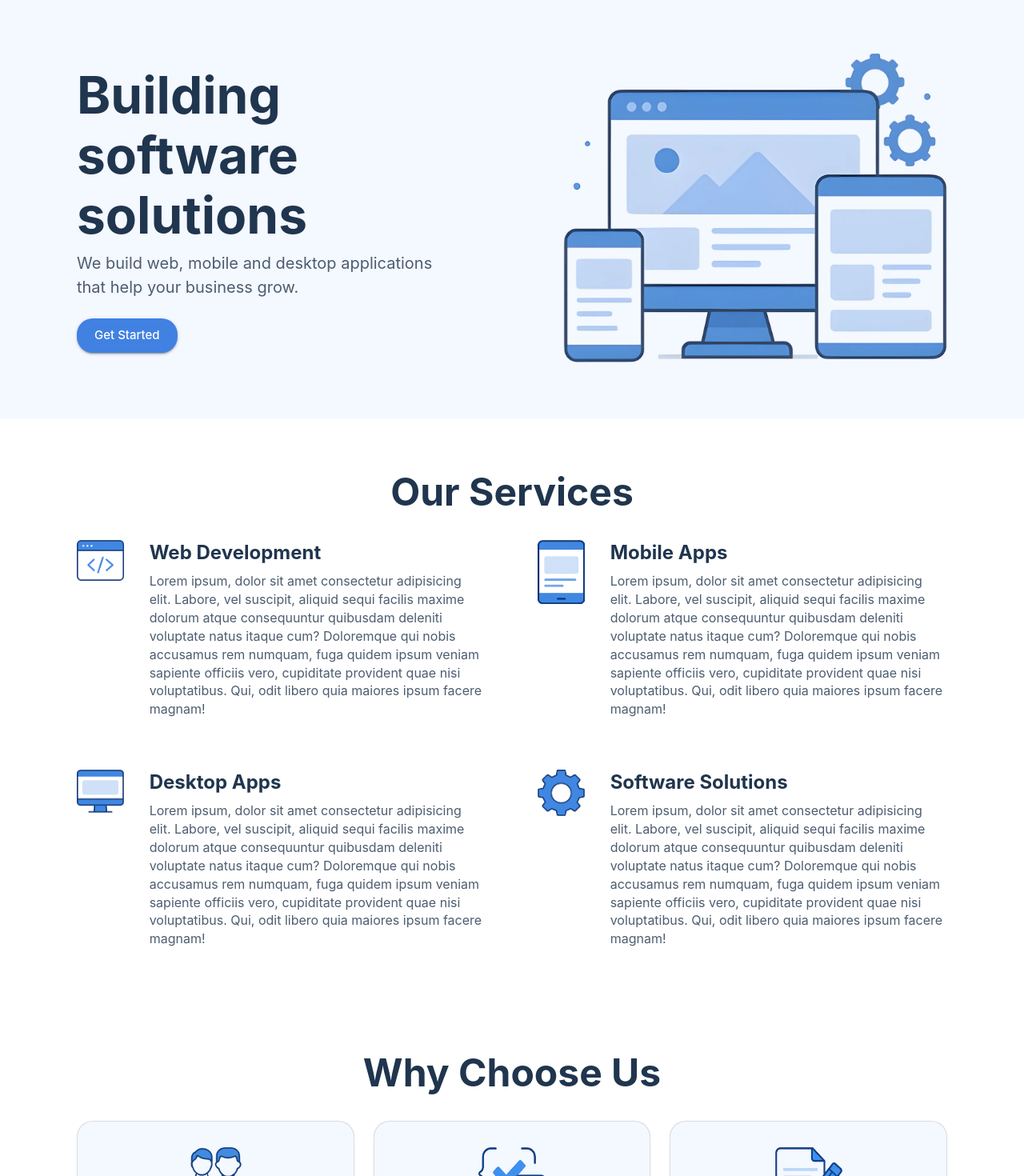
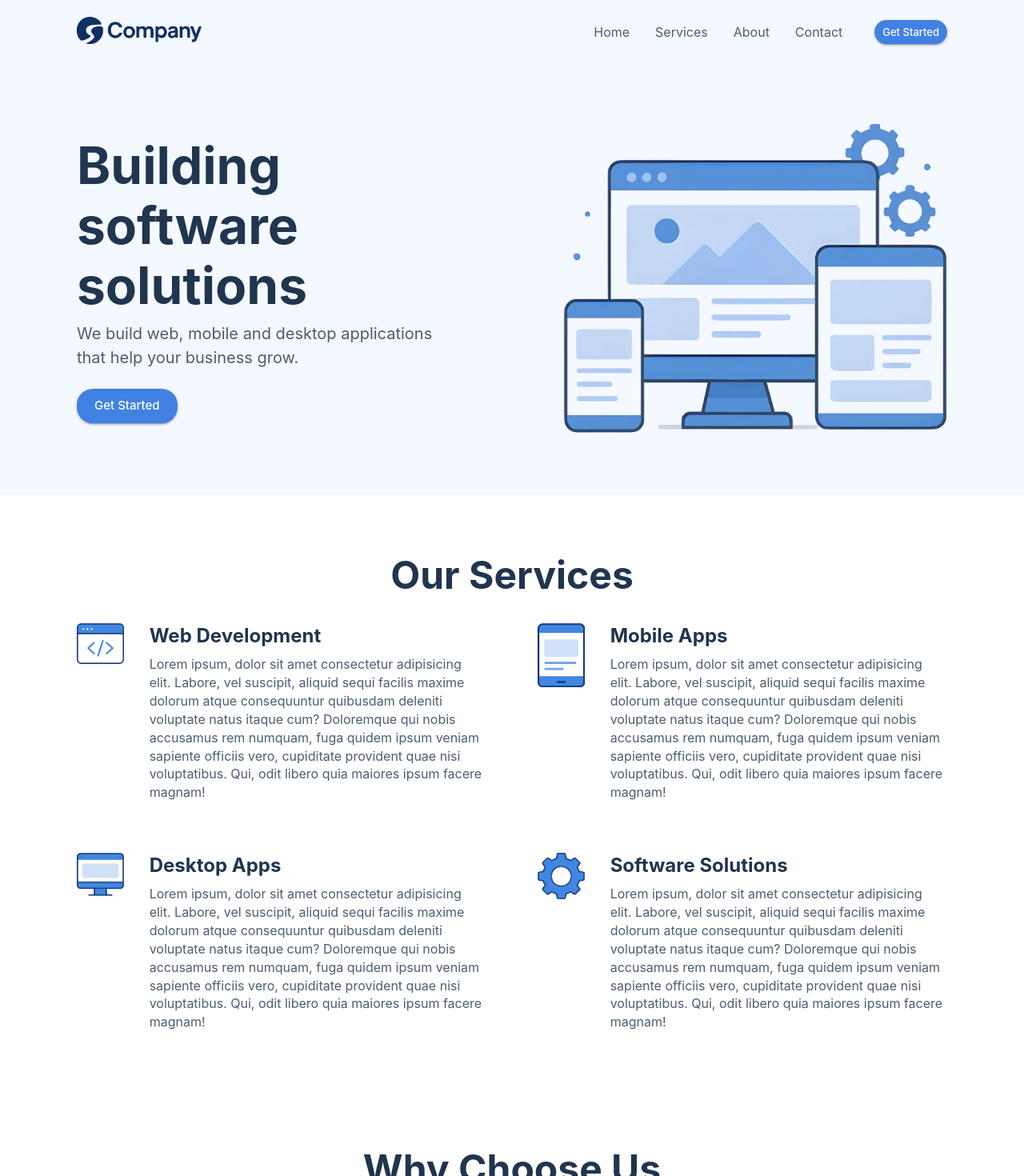
Before and after one commit to nefara-bg/Nefara-Web, a React app in the folder client/: page / in a window 1280 px wide. Shown: the top 1470 px of the page at 80% size. Built offline with nearby package versions, Linux system fonts and the light colour scheme; the HTML template or start-up script is replaced by a standard one.

Commit message:
Navigation Bar

```diff
--- a/client/package.json
+++ b/client/package.json
@@ -17,7 +17,8 @@
     "axios": "^1.11.0",
     "react": "^19.1.1",
     "react-dom": "^19.1.1",
-    "react-router-dom": "^7.8.0"
+    "react-router-dom": "^7.8.0",
+    "react-router-hash-link": "^2.4.3"
   },
   "devDependencies": {
     "@eslint/js": "^9.33.0",
--- /dev/null
+++ b/client/src/components/Header/Header.jsx
@@ -0,0 +1,34 @@
+import { AppBar, Box, Button, Stack, styled, Toolbar, Typography } from "@mui/material"
+import { HashLink } from "react-router-hash-link"
+import logo from "../../../img/logo.webp"
+
+const Header = () => {
+    const NavigationBar = styled(AppBar)(({ theme }) => ({
+        backgroundColor: theme.palette.background.secondary,
+        padding: `${theme.spacing(1)} ${theme.spacing(9)}`
+    }))
+
+
+
+    return (
+        <NavigationBar elevation={0} position="sticky">
+            <Toolbar>
+                <Box sx={{ width: "156px" }}>
+                    <img src={logo} alt="Our logo" className="image" />
+                </Box>
+                <Stack flex={1} direction={"row"} alignItems={"center"} justifyContent={"end"} gap={5}>
+                    <Stack direction={"row"} gap={4}>
+                        <HashLink to="/#hero"><Typography variant="body2">Home</Typography></HashLink>
+                        <HashLink to="/#services"><Typography variant="body2">Services</Typography></HashLink>
+                        <HashLink to="/#about"><Typography variant="body2">About</Typography></HashLink>
+                        <HashLink to="/#contact"><Typography variant="body2">Contact</Typography></HashLink>
+                    </Stack>
+                    <HashLink to="/#contact"><Button variant="contained" size="small" color="primary">Get Started</Button></HashLink>
+                </Stack>
+
+            </Toolbar>
+        </NavigationBar>
+    )
+}
+
+export default Header
--- a/client/src/components/RouteWrapper/RouteWrapper.jsx
+++ b/client/src/components/RouteWrapper/RouteWrapper.jsx
@@ -1,8 +1,10 @@
 import { Outlet } from "react-router-dom"
+import Header from "../Header/Header"
 
 const RouteWrapper = () => {
     return (
         <>
+            <Header />
             <Outlet />
         </>
     )
--- a/client/src/index.css
+++ b/client/src/index.css
@@ -4,8 +4,12 @@
     box-sizing: border-box;
 }
 
-body {
-    font-family: 'Inter', sans-serif;
+html {
+    scroll-behavior: smooth;
+}
+
+a {
+    text-decoration: none;
 }
 
 .hero-img, .image {
--- a/client/src/pages/Home/Home.jsx
+++ b/client/src/pages/Home/Home.jsx
@@ -6,7 +6,7 @@ import Services from "./components/Services/Services"
 import styled from "@emotion/styled"
 
 export const HomeContainer = styled(Box)(({ theme }) => ({
-    padding: `${theme.spacing(8)} ${theme.spacing(12)}`
+    padding: `${theme.spacing(9)} ${theme.spacing(12)}`
 }))
 
 const Home = () => {
--- a/client/src/pages/Home/components/About/About.jsx
+++ b/client/src/pages/Home/components/About/About.jsx
@@ -25,7 +25,7 @@ const About = () => {
     ]
 
     return (
-        <HomeContainer>
+        <HomeContainer id="about">
             <Typography variant="h3" textAlign={"center"} color="neutral.main" mb={4}>Why Choose Us</Typography>
             <Grid container spacing={3}>
                 {
--- a/client/src/pages/Home/components/Contact/Contact.jsx
+++ b/client/src/pages/Home/components/Contact/Contact.jsx
@@ -49,7 +49,7 @@ const Contact = () => {
     };
 
     return (
-        <ContactSection>
+        <ContactSection id="contact">
             <Grid container spacing={8} alignItems={"center"} justifyContent={"center"}>
                 <Grid size={6}>
                     <Typography variant="h3" color="neutral.main" mb={1}>Get in Touch</Typography>
--- a/client/src/pages/Home/components/Hero/Hero.jsx
+++ b/client/src/pages/Home/components/Hero/Hero.jsx
@@ -10,7 +10,7 @@ const Hero = () => {
 
 
     return (
-        <HeroSection>
+        <HeroSection id="hero">
             <Grid container alignItems={"center"} spacing={16}>
                 <Grid size={6}>
                     <Box>
--- a/client/src/pages/Home/components/Services/Services.jsx
+++ b/client/src/pages/Home/components/Services/Services.jsx
@@ -34,7 +34,7 @@ const Services = () => {
 
 
     return (
-        <HomeContainer>
+        <HomeContainer id="services">
             <Typography variant="h3" textAlign={"center"} mb={4} color="neutral.main">Our Services</Typography>
 
             <Grid container spacing={8}>
--- a/client/src/theme/theme.js
+++ b/client/src/theme/theme.js
@@ -26,9 +26,7 @@ export const theme = createTheme({
         borderRadius: "20px"
     },
     typography: {
-        fontFamily: {
-            fontFamily: ["Inter", 'sans-serif'].join(",")
-        },
+        fontFamily: ["Inter", 'sans-serif'].join(","),
         h1: {
             ...headingStyles,
             fontSize: "64px"
@@ -48,8 +46,7 @@ export const theme = createTheme({
         MuiButton: {
             styleOverrides: {
                 root: {
-                    textTransform: "none",
-                    fontFamily: ["Inter", 'sans-serif'].join(",")
+                    textTransform: "none"
                 }
             }
         }
```
Also changed, not shown: client/img/logo.webp (added), 1 other file (tests, documents, lock files or other folders).
